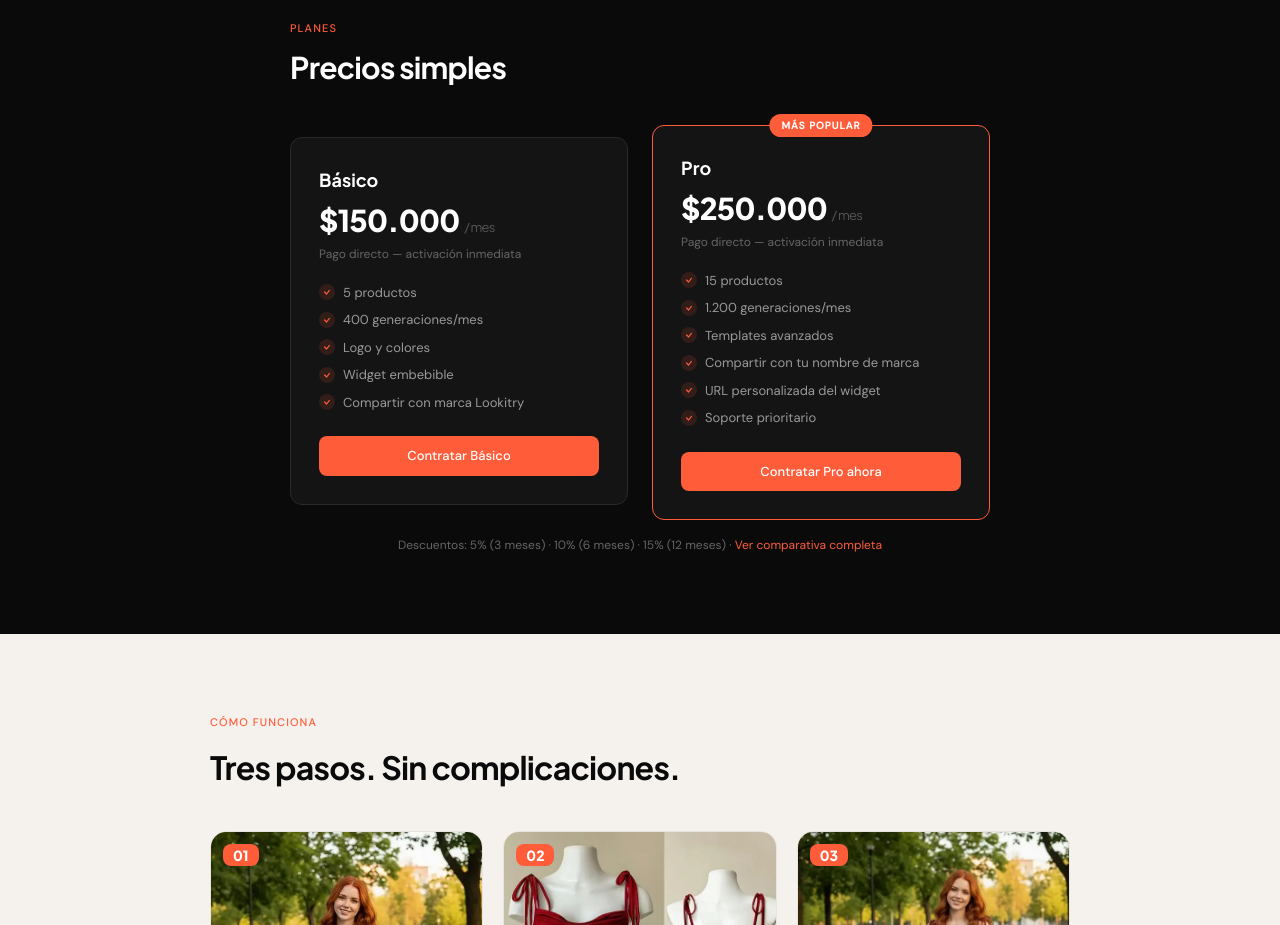
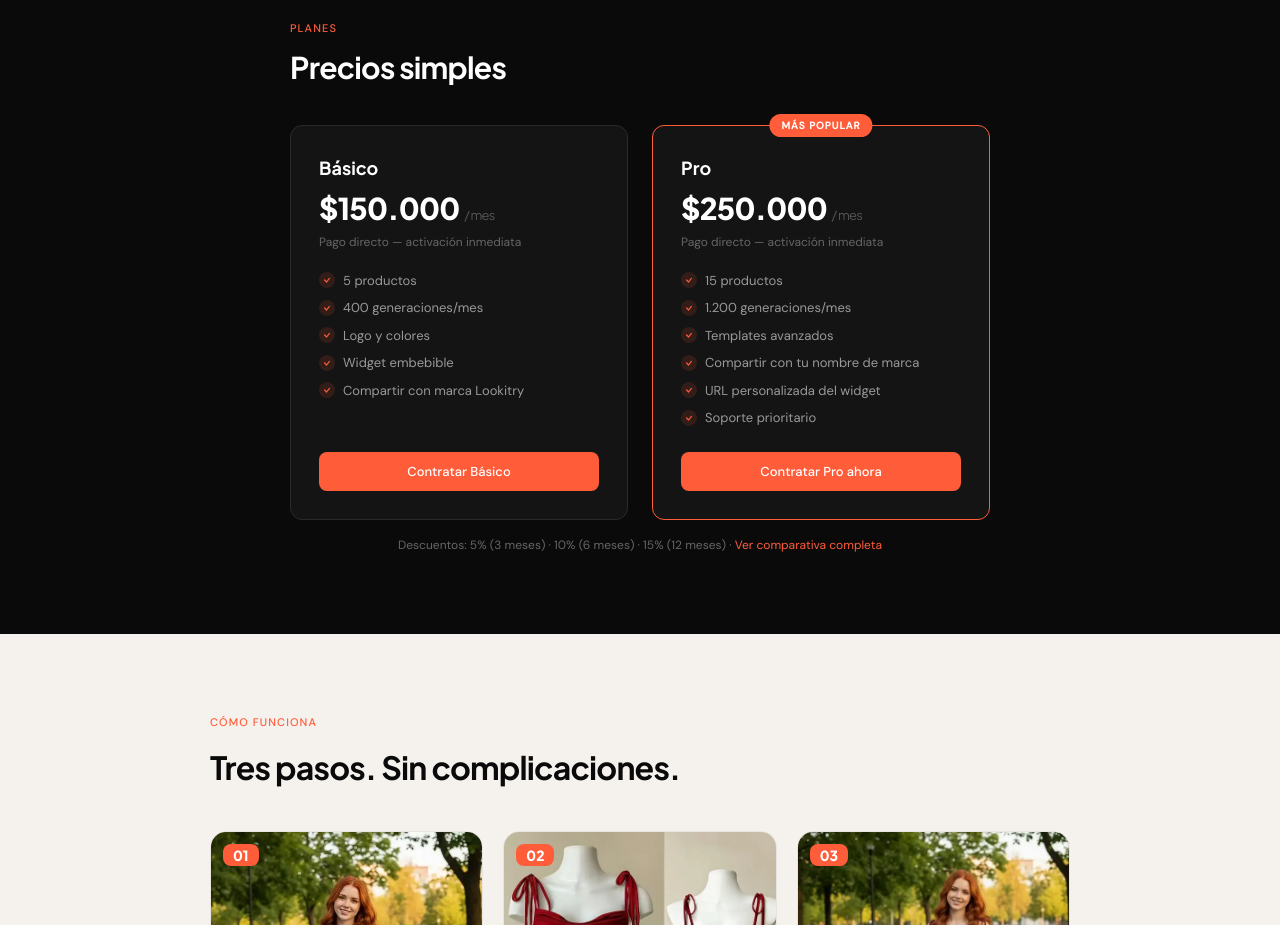
Before and after one commit to depper-IA/Lookitry, a Next.js app in the folder frontend/: page / in a window 1280 px wide. Shown: the part 1360-2285 px from the top of the page. Built offline with nearby package versions, Linux system fonts and the light colour scheme; no server answers; the database is empty.

Commit message:
fix: pricing cards misma altura con flex-col + flex-grow en lista

```diff
--- a/frontend/src/components/landing/LandingClient.tsx
+++ b/frontend/src/components/landing/LandingClient.tsx
@@ -190,15 +190,15 @@ export default function LandingClient() {
           <h2 id="pricing-heading" className="font-syne font-bold text-3xl text-white tracking-tight mb-10">
             Precios simples
           </h2>
-          <div className="grid grid-cols-1 sm:grid-cols-2 gap-4 sm:gap-6 items-start">
+          <div className="grid grid-cols-1 sm:grid-cols-2 gap-4 sm:gap-6 items-stretch mt-3">
             {/* Básico */}
-            <div className="bg-[#141414] border border-[#2a2a2a] hover:border-[#FF5C3A]/60 transition-colors duration-200 rounded-xl p-6 md:p-7 mt-3">
+            <div className="bg-[#141414] border border-[#2a2a2a] hover:border-[#FF5C3A]/60 transition-colors duration-200 rounded-xl p-6 md:p-7 flex flex-col">
               <div className="font-syne font-bold text-lg text-white mb-1">Básico</div>
               <div className="font-syne font-extrabold text-[30px] text-white tracking-tight mb-0.5">
                 $150.000 <span className="text-[13px] font-normal text-[#555]">/ mes</span>
               </div>
               <div className="text-[12px] text-[#666] mb-5">Pago directo — activación inmediata</div>
-              <ul className="flex flex-col gap-2 mb-6">
+              <ul className="flex flex-col gap-2 mb-6 flex-grow">
                 {BASIC_FEATURES.map(f => (
                   <li key={f} className="flex items-center gap-2 text-[13px] text-[#999]">
                     <span className="w-4 h-4 rounded-full flex items-center justify-center flex-shrink-0" style={{ background: 'rgba(255,92,58,0.13)' }} aria-hidden="true">
@@ -216,7 +216,7 @@ export default function LandingClient() {
               </Link>
             </div>
             {/* Pro */}
-            <div className="bg-[#141414] border border-[#FF5C3A] rounded-xl p-6 md:p-7 relative">
+            <div className="bg-[#141414] border border-[#FF5C3A] rounded-xl p-6 md:p-7 relative flex flex-col">
               <div
                 className="absolute -top-3 left-1/2 -translate-x-1/2 bg-[#FF5C3A] text-white text-[10px] font-semibold tracking-widest uppercase px-3 py-1 rounded-full whitespace-nowrap"
                 aria-label="Plan más popular"
@@ -228,7 +228,7 @@ export default function LandingClient() {
                 $250.000 <span className="text-[13px] font-normal text-[#555]">/ mes</span>
               </div>
               <div className="text-[12px] text-[#666] mb-5">Pago directo — activación inmediata</div>
-              <ul className="flex flex-col gap-2 mb-6">
+              <ul className="flex flex-col gap-2 mb-6 flex-grow">
                 {PRO_FEATURES.map(f => (
                   <li key={f} className="flex items-center gap-2 text-[13px] text-[#999]">
                     <span className="w-4 h-4 rounded-full flex items-center justify-center flex-shrink-0" style={{ background: 'rgba(255,92,58,0.13)' }} aria-hidden="true">
```
